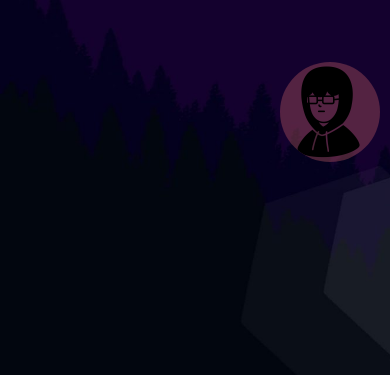
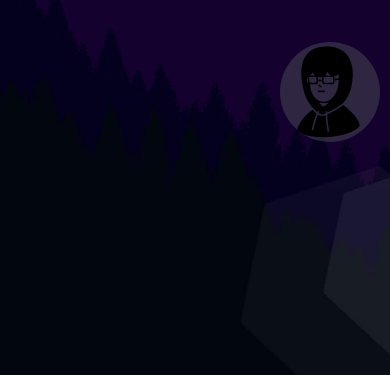
Before and after one commit to sameem420/Portfolio, a plain HTML site: page index.html in a window 390 px wide. Shown: the part 469-844 px from the top of the page. Drawn offline with Linux system fonts and the light colour scheme.

Commit message:
✔️ fixed the profile-pic & other issues

```diff
--- a/index.html
+++ b/index.html
@@ -34,7 +34,7 @@
                 </div>
             </div>
             <div class="column right-col">
-                    <img id="img-profile" src="./assets/images/profile-pic.png" alt="Profile Picture" width="200" height="200px">
+                    <img id="img-profile" src="./assets/images/profile-pic.png" alt="Profile Picture" width="100%">
             </div>
         </div>
 </body>
--- a/style.css
+++ b/style.css
@@ -25,7 +25,8 @@ body {
 }
 #img-profile {
     border-radius: 80%;
-    max-width: 100%;
+    max-width: 200px;
+    max-height: 200px;
     margin: auto;
     background: rgba(110, 122, 111, 0.3);
 }
@@ -52,16 +53,15 @@ button {
 }
 
 @media only screen and (max-width: 550px) {
-    /* .right-col {
-        border: 1px solid green;
-        box-sizing: border-box;
-        text-align: center;
-    } */
+    body {
+        overflow: hidden;
+    }
     #img-profile {
-        border-radius: 80%;
+        border-radius: 50%;
         max-width: 100px;
-        margin: -100px 10px 0px 0px;
+        max-height: 100px;
+        margin: -120px 10px 0px 0px;
         float: right;
-        background: rgba(233, 113, 113, 0.3);
+        background: rgba(110, 122, 111, 0.3);
     }
   }
```
